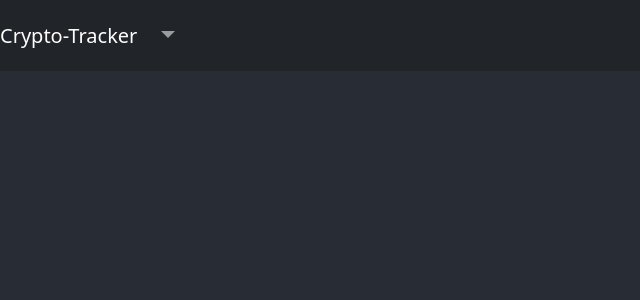
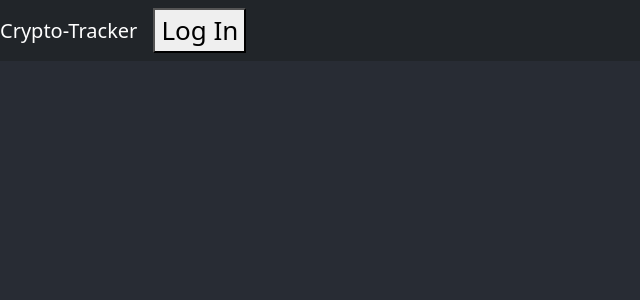
Before and after one commit to crypto-tracks/crypto-tracker-frontend, a React (Create React App) app: page / in a window 1280 px wide. Shown: the top 300 px of the page, without its empty margins (0-640 px from the left). Built offline with nearby package versions, Linux system fonts and the light colour scheme.

Commit message:
feat: add auth0 login and logout components with ternary to dispaly correct button based on current authentication

```diff
--- a/src/Components/Navbar/Navbar.js
+++ b/src/Components/Navbar/Navbar.js
@@ -1,39 +1,41 @@
 import React from 'react';
 import 'bootstrap/dist/css/bootstrap.min.css';
 import { Navbar, Nav, NavDropdown } from 'react-bootstrap';
-import LoginButton from '../LoginButton/LoginButton';
-import LogoutButton from '../LogoutButton/LogoutButton';
+import { withAuth0 } from '@auth0/auth0-react';
+import LoginButton from '../Auth0/LoginButton';
+import LogoutButton from '../Auth0/LogoutButton';
 
 
 class Header extends React.Component {
 
   render() {
-    // const { isAuthenticated } = this.props.auth0;
+    const { isAuthenticated } = this.props.auth0;
     return (
       <Navbar fixed="top" collapseOnSelect expand="lg" bg="dark" variant="dark">
         <Navbar.Brand href="/">Crypto-Tracker</Navbar.Brand>
         <Navbar.Toggle aria-controls="responsive-navbar-nav" />
-        <Navbar.Collapse id="responsive-navbar-nav">
+        { isAuthenticated
+          ? <Navbar.Collapse id="responsive-navbar-nav">
             <Nav className="mr-auto">
               <NavDropdown title="" id="collasible-nav-dropdown">
                 <NavDropdown.Item href="/">Home</NavDropdown.Item>
-              <NavDropdown.Item href="/login"><LoginButton /></NavDropdown.Item>
                 <NavDropdown.Divider />
-              <NavDropdown.Item><LogoutButton /></NavDropdown.Item>
+                <NavDropdown.Item>{ isAuthenticated ? <LogoutButton /> : <LoginButton /> }</NavDropdown.Item>
               </NavDropdown>
             </Nav>
             <Nav className="ml-auto">
 
             </Nav>
           </Navbar.Collapse>
-        <Navbar.Collapse id="responsive-navbar-nav">
+          : <Navbar.Collapse id="responsive-navbar-nav">
             <Nav className="ml-auto">
               <LoginButton />
             </Nav>
           </Navbar.Collapse>
+        }
       </Navbar>
     );
   }
 }
 
-export default Header;
+export default withAuth0(Header);
```
Lines whose indentation alone changed are shown as unchanged.
